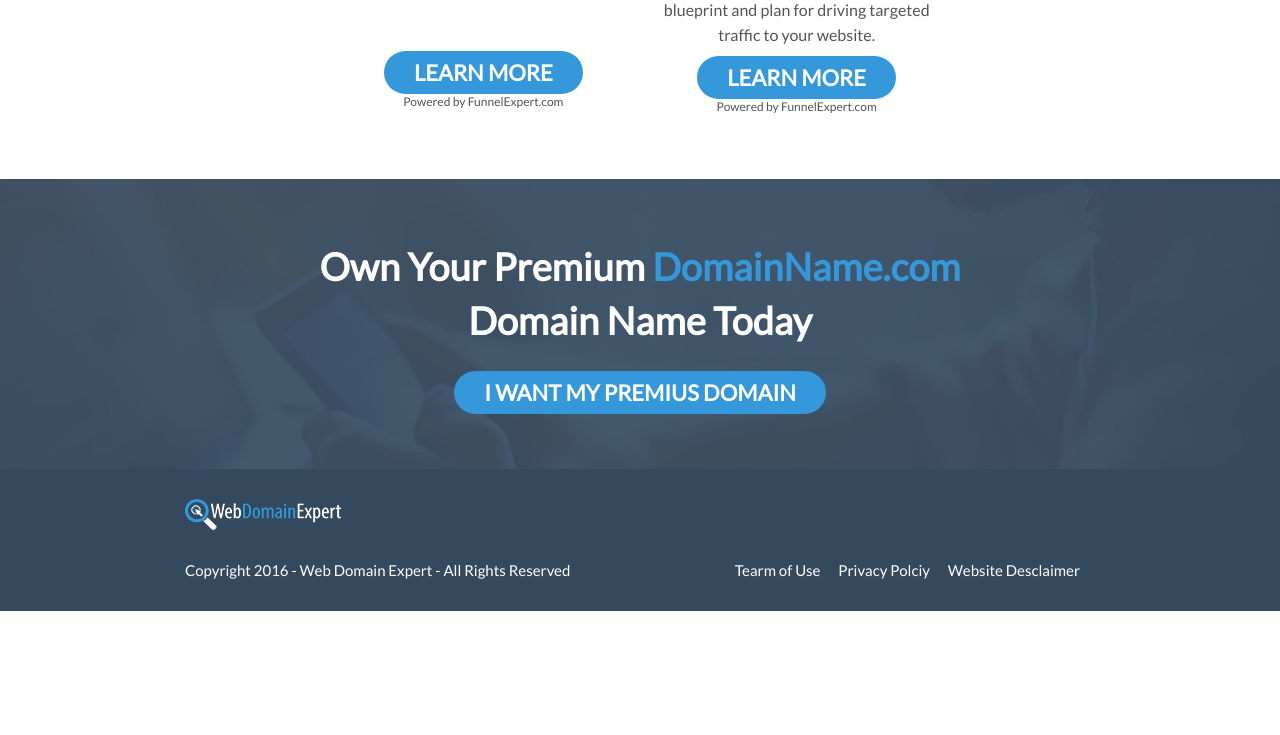
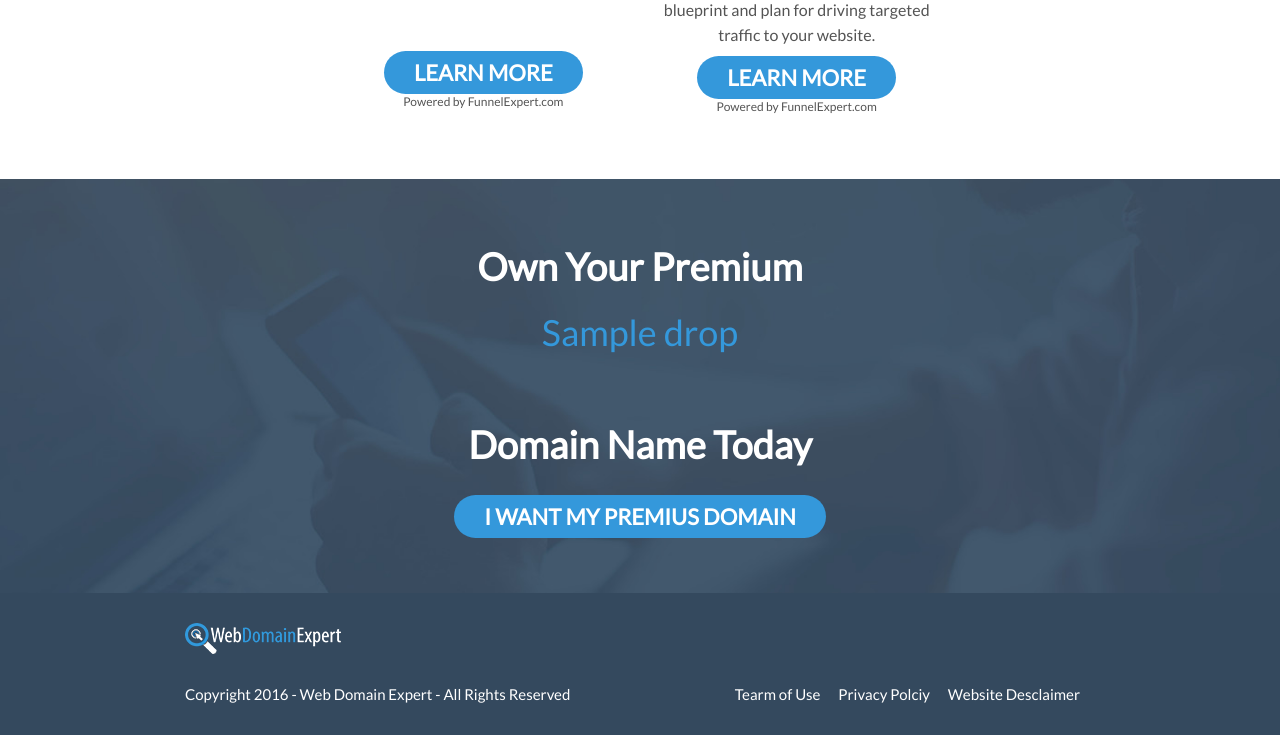
Before and after one commit to markovuckovic992/domainsell, a Django app: template templates/index.html in a window 1280 px wide. Shown: the part 5544-6279 px from the top of the page. Before the commit the page ends 6155 px from the top, so only its background shows below. Run offline with Django 3.2, Linux system fonts and the light colour scheme; the template is opened without the code that fills it: most values are stand-ins (such as "Sample title", 1, 10 or a date in 2020); some libraries are stand-ins or nearby versions.

Commit message:
Signed-off-by: markovuckovic992 <markovuckovic992@yahoo.com>

```diff
--- a/templates/index.html
+++ b/templates/index.html
@@ -422,7 +422,7 @@ Looking to boost traffic for your business? We've managed millions of dollars in
     	<div class="row">
         	<div class="col-sm-12">
             	<div class="banner_text text-center">
-                	Own Your Premium <span>DomainName.com</span><br>
+                	Own Your Premium <span><h1>{{ drop }}</h1></span><br>
 					Domain Name Today
                 </div>
                 <div class="contact_no1 margin_top30 text-center">
```
